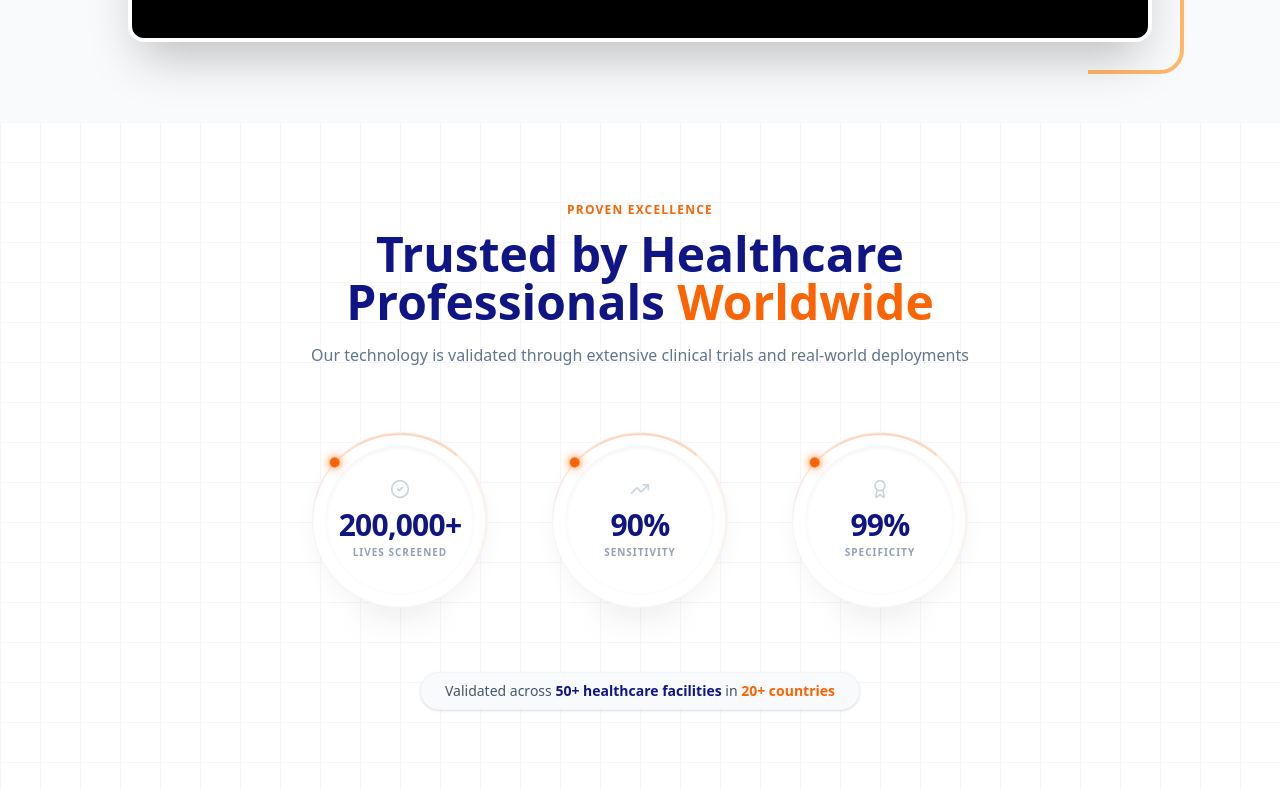
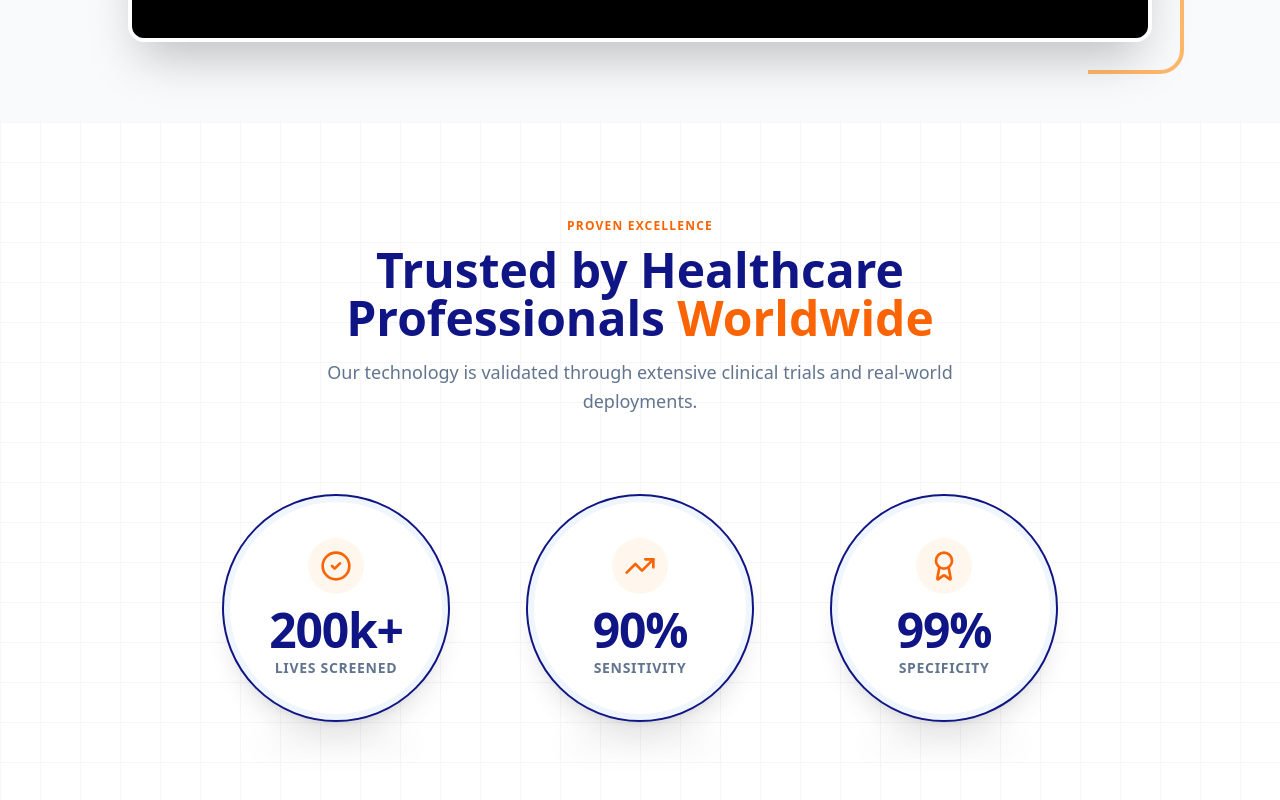
Before and after one commit to jilldhandhukiya/HD-Medical, a Next.js app: page / in a window 1280 px wide. Shown: the part 1720-2520 px from the top of the page. Built offline with nearby package versions, Linux system fonts and the light colour scheme; grey boxes are pictures that could not be loaded.

Commit message:
minor changes

```diff
--- a/src/app/page.js
+++ b/src/app/page.js
@@ -290,14 +290,14 @@ const HeroSection = () => {
 
 const TrustedBySection = () => {
   const stats = [
-    { icon: <CheckCircle2 size={20} />, value: "200,000+", label: "Lives Screened" },
-    { icon: <TrendingUp size={20} />, value: "90%", label: "Sensitivity" },
-    { icon: <Award size={20} />, value: "99%", label: "Specificity" },
+    { icon: <CheckCircle2 size={32} />, value: "200k+", label: "Lives Screened" },
+    { icon: <TrendingUp size={32} />, value: "90%", label: "Sensitivity" },
+    { icon: <Award size={32} />, value: "99%", label: "Specificity" },
   ];
 
   return (
-    <section className="w-full py-20 px-6 md:px-12 bg-white relative overflow-hidden">
-      {/* Background: Subtle Medical Cross Pattern */}
+    <section className="w-full py-24 px-6 md:px-12 bg-white relative overflow-hidden">
+      {/* Background: Very subtle static grid */}
       <div className="absolute inset-0 opacity-[0.03] pointer-events-none"
         style={{
           backgroundImage: `linear-gradient(#101585 1px, transparent 1px), linear-gradient(90deg, #101585 1px, transparent 1px)`,
@@ -307,59 +307,51 @@ const TrustedBySection = () => {
 
       <div className="max-w-7xl mx-auto relative z-10">
         {/* Header */}
-        <div className="text-center mb-16">
+        <div className="text-center mb-20">
           <h4 className="text-[#FA6404] font-bold tracking-widest text-xs uppercase mb-3">Proven Excellence</h4>
           <h2 className="text-3xl md:text-5xl font-bold text-[#101585] mb-4 max-w-3xl mx-auto">
             Trusted by Healthcare <br /> Professionals <span className="text-[#FA6404]">Worldwide</span>
           </h2>
-          <p className="text-slate-500 max-w-2xl mx-auto leading-relaxed">
-            Our technology is validated through extensive clinical trials and real-world deployments
+          <p className="text-slate-500 max-w-2xl mx-auto leading-relaxed text-lg">
+            Our technology is validated through extensive clinical trials and real-world deployments.
           </p>
         </div>
 
-        {/* Small Circular Stats */}
-        <div className="flex flex-wrap justify-center gap-8 md:gap-16 mb-16">
+        {/* Static Solid Circle Stats */}
+        <div className="flex flex-wrap justify-center gap-10 md:gap-20 mb-16">
           {stats.map((stat, index) => (
-            <div key={index} className="relative group cursor-default">
+            <div key={index} className="flex flex-col items-center">
 
-              {/* 1. Container Size (Smaller: w-44 h-44) */}
-              <div className="w-44 h-44 rounded-full border border-slate-100 bg-white shadow-[0_10px_30px_-10px_rgba(0,0,0,0.08)] flex items-center justify-center relative z-10">
+              {/* The Static Circle Container */}
+              <div className="w-56 h-56 rounded-full bg-white border-[6px] border-[#eff6ff] outline outline-2 outline-[#101585] shadow-xl flex flex-col items-center justify-center p-4 z-10 hover:transform hover:-translate-y-1 transition-transform duration-300">
 
-                {/* 2. The Rotating Orbital Ring (Same Border Animation) */}
-                <div className="absolute inset-0 rounded-full animate-[spin_8s_linear_infinite]">
-                  {/* Active Dot */}
-                  <div className="absolute top-0 left-1/2 -translate-x-1/2 -translate-y-1/2 w-2.5 h-2.5 bg-[#FA6404] rounded-full shadow-[0_0_10px_#FA6404]"></div>
-                  {/* Trail */}
-                  <div className="absolute inset-0 rounded-full border-t-2 border-r-2 border-transparent border-t-[#FA6404]/30 border-r-[#FA6404]/10 rotate-45"></div>
+                {/* Icon */}
+                <div className="text-[#FA6404] mb-3 bg-orange-50 p-3 rounded-full">
+                  {stat.icon}
                 </div>
 
-                {/* 3. Inner Static Ring */}
-                <div className="absolute inset-3 rounded-full border border-slate-50 shadow-inner"></div>
+                {/* Big Value Text */}
+                <h3 className="text-5xl font-extrabold text-[#101585] tracking-tight mb-1">
+                  {stat.value}
+                </h3>
 
-                {/* 4. Compact Content */}
-                <div className="flex flex-col items-center justify-center relative z-20 transform group-hover:scale-105 transition-transform duration-500">
-                  <div className="mb-2 text-slate-300 group-hover:text-[#FA6404] transition-colors duration-300">
-                    {stat.icon}
-                  </div>
-                  <h3 className="text-3xl font-bold text-[#101585] tracking-tight mb-0.5">
-                    {stat.value}
-                  </h3>
-                  <p className="text-[10px] font-bold text-slate-400 uppercase tracking-widest">
-                    {stat.label}
-                  </p>
-                </div>
+                {/* Label Text */}
+                <p className="text-sm font-bold text-slate-500 uppercase tracking-wider">
+                  {stat.label}
+                </p>
+
               </div>
 
-              {/* 5. Floor Shadow */}
-              <div className="absolute -bottom-4 left-1/2 -translate-x-1/2 w-24 h-3 bg-black/5 rounded-[100%] blur-md group-hover:w-32 transition-all duration-500"></div>
+              {/* Static Floor Shadow */}
+              <div className="w-40 h-4 bg-black/5 rounded-[100%] blur-md mt-4"></div>
             </div>
           ))}
         </div>
 
         {/* Validation Text */}
         <div className="text-center">
-          <div className="inline-block px-6 py-2 rounded-full bg-slate-50 border border-slate-100 shadow-sm">
-            <p className="text-slate-600 text-sm font-medium">
+          <div className="inline-block px-8 py-3 rounded-full bg-slate-50 border border-slate-200">
+            <p className="text-slate-700 text-base font-semibold">
               Validated across <span className="text-[#101585] font-bold">50+ healthcare facilities</span> in <span className="text-[#FA6404] font-bold">20+ countries</span>
             </p>
           </div>
@@ -642,11 +634,12 @@ const CertificationsBar = () => {
           <h2 className="text-4xl md:text-5xl font-bold text-white text-center mb-12">
             CERTIFICATES
           </h2>
-          <div className="grid grid-cols-1 sm:grid-cols-3 md:grid-cols-3 gap-8 items-center justify-items-center max-w-none mx-auto">
+          <div className="grid grid-cols-1 sm:grid-cols-4 md:grid-cols-4 gap-8 items-center justify-items-center max-w-none mx-auto">
             {[
               { src: "/images/fda.png", alt: "FDA Cleared", text: "FDA CLEARED\n# K201299", pdf:"/docs/FDA-K201299.pdf" },
               { src: "/images/iso.png", alt: "ISO Certification", text: "ISO\n13485: 2016", pdf:"/docs/ISO13485-Certificate.pdf" },
-              { src: "/images/tn.png", alt: "TN Certification", text: "TN/M/MD/004806" }
+              { src: "/images/tn.png", alt: "TN Certification", text: "TN/M/MD/004806", pdf:"/docs/TN-Certificate.pdf" },
+              { src: "/images/iec.png", alt: "CE Certification", text: "60601-2-27", pdf:"/docs/CE-Certificate.pdf" }
               ].map((cert, index) => (
               <div key={index} className="flex flex-col items-center text-center">
                 <div>
@@ -655,7 +648,7 @@ const CertificationsBar = () => {
                     alt={cert.alt}
                     width={120}
                     height={100}
-                    className="mb-4 !transition-none !duration-0"
+                    className="mb-3 !transition-none !duration-0"
                     onClick={() => window.open(cert.pdf, '_blank')}
                   />
                 </div>
--- a/src/app/resource/page.js
+++ b/src/app/resource/page.js
@@ -236,7 +236,7 @@ const AccessoriesSection = () => {
         <section className="w-full py-20 px-6 md:px-12 bg-white">
             <div className="max-w-7xl mx-auto">
                 <div className="text-center mb-12">
-                    <h2 className="text-3xl md:text-4xl font-bold text-[#101585] mb-4">Premium Accessories</h2>
+                    <h2 className="text-3xl md:text-4xl font-bold text-[#101585] mb-4">Accessories</h2>
                     <p className="text-slate-500">Enhance your HD Steth experience with genuine parts</p>
                 </div>
 
```
